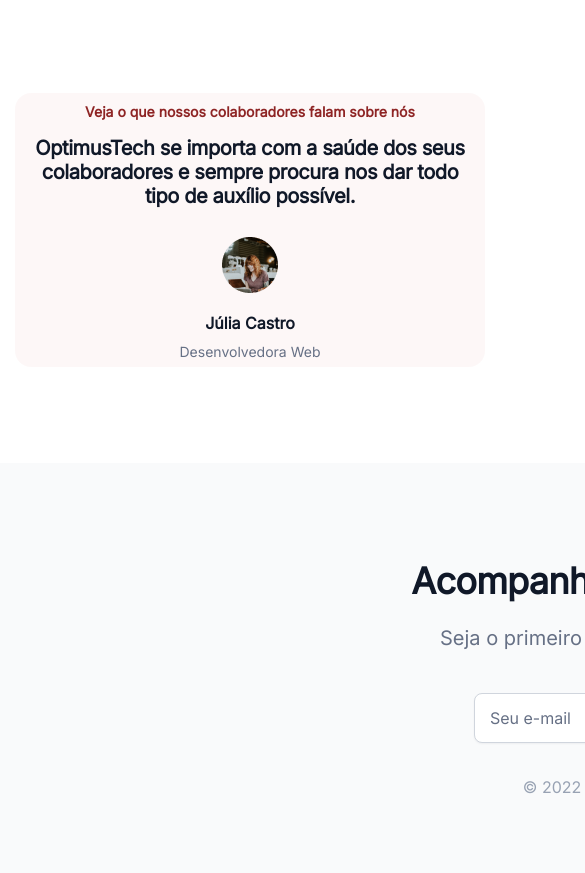
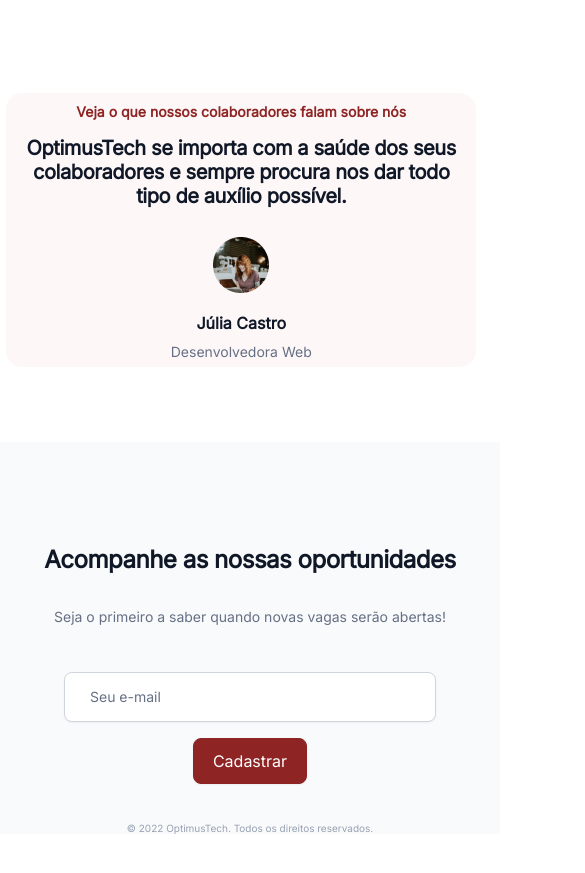
Before and after one commit to kaique-on/Optimus-Tech, a plain HTML site: page index.html in a window 390 px wide. Shown: the part 3075-3948 px from the top of the page, 585 px wide, since content can reach past the window. After the commit the page ends 3915 px from the top, so only its background shows below. Drawn offline with Linux system fonts and the light colour scheme.

Commit message:
Add files via upload

```diff
--- a/css/formulario.css
+++ b/css/formulario.css
@@ -85,3 +85,9 @@
     color: #98A2B3;
     margin: 0px;
 }
+#textoCadastrar {
+    color: #FFFFFF;
+    font-weight: 400;
+    font-size: 16px;
+    margin: 0px;
+}
--- a/css/resp.css
+++ b/css/resp.css
@@ -47,11 +47,13 @@
         width: 425px;
     }
     #secaoDepoimentos {
-        width: 500px;
+        width: 482.5px;
+        margin: 0px;
     }
     #divDepoimentos {
         width: 450px;
         display: flex;
+        align-items: center;
         flex-direction: column;
         gap: 10px;
         padding: 10px;
@@ -62,4 +64,39 @@
     #quote {
         font-size: 20px;
     }
+    #atribuicao {
+        width: 450px;
+    }
+    #secaoFormulario {
+        width: 500px;
+        height: 200px;
+        margin-top: 75px;
+    }
+    #infoFormulario {
+        width: 500px;
+    }
+    #tituloFormulario {
+        font-size: 24px;
+    }
+    #suporteFormulario {
+        font-size: 14px;
+    }
+    #capturaEmail {
+        width: 350px;
+        align-self: center;
+        display: flex;
+        flex-direction: column;
+    }
+    #email {
+        padding-left: 10px;
+    }
+    #textoEmail {
+        font-size: 14px;
+    }
+    #textoCadastrar {
+        padding: 10px;
+    }
+    #footerText {
+        font-size: 10px;
+    }
 }
--- a/index.html
+++ b/index.html
@@ -172,7 +172,7 @@
                     <p id="textoEmail">Seu e-mail</p>
                 </div>
                 <div class="botaoCadastrar">
-                    <p class="cadastrar">Cadastrar</p>
+                    <p id="textoCadastrar">Cadastrar</p>
                 </div>
             </div>
         </div>
```
